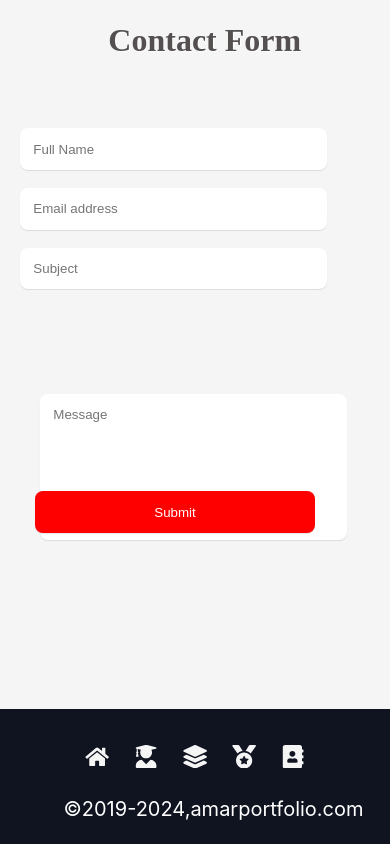
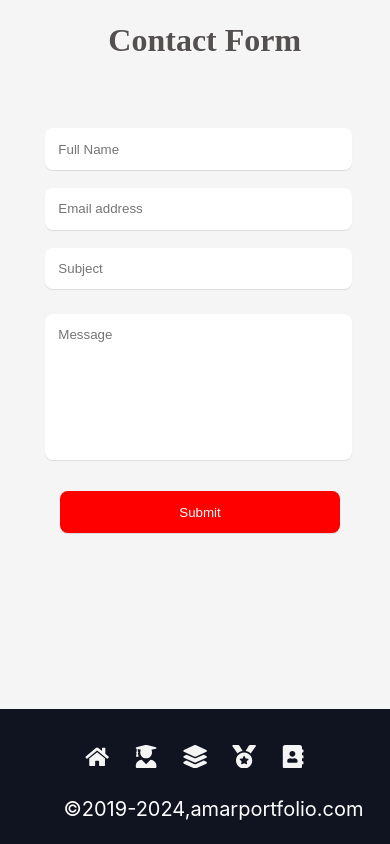
Before and after one commit to Amaranadh9989/Amaranadh_portfolio, a React (Create React App) app: page / in a window 390 px wide. Shown: the part 5399-6243 px from the top of the page. Built offline with nearby package versions, Linux system fonts and the light colour scheme.

Commit message:
responsive testing25

```diff
--- a/src/components/ContactForm.css
+++ b/src/components/ContactForm.css
@@ -152,15 +152,17 @@ h1 {
   .input-email,
   .input-subject,
   .input-message {
-    width: 80%; /* Adjust the width for better spacing */
+    width: 80%;
+    margin-left: 5px;/* Adjust the width for better spacing */
   }
   #mesage_container {
     margin-right: 0;
-    top: 0; /* Adjust the position for better spacing */
+    top: -80px; /* Adjust the position for better spacing */
   }
   .input-submit{
     position: relative;
     top:10px;
     width:80%;
+    margin-left: 20px;
   }
 }
```
